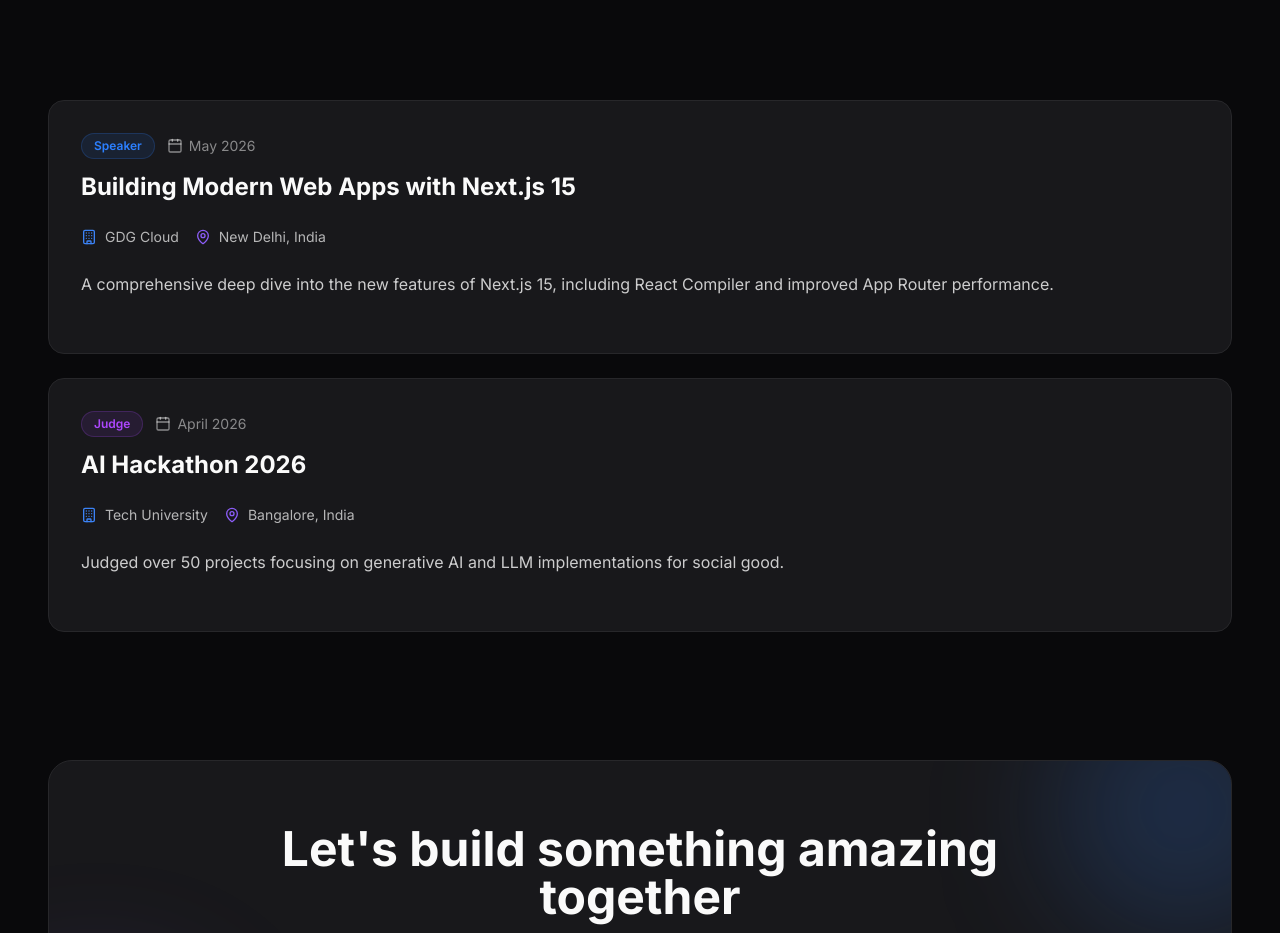
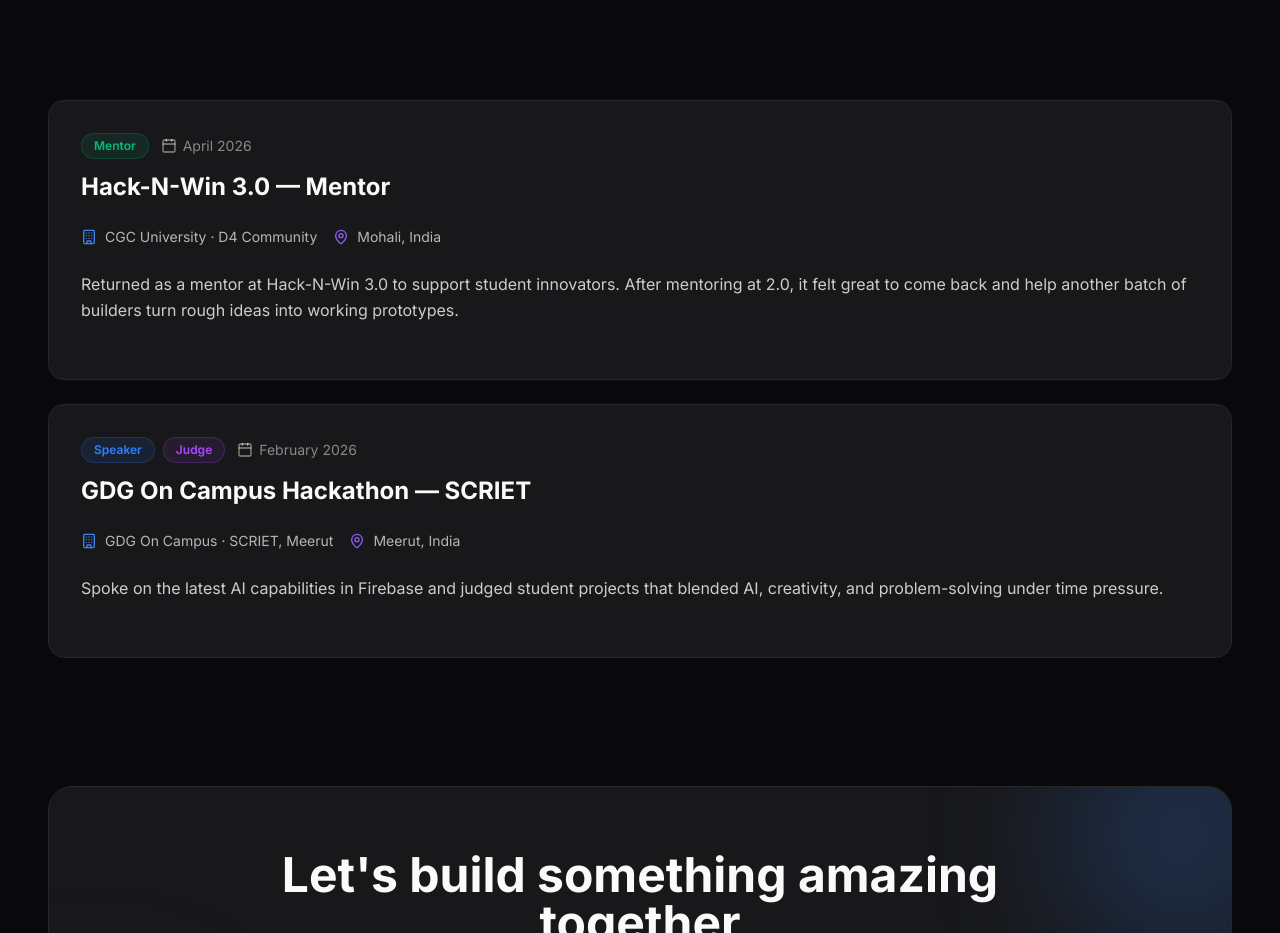
Before and after one commit to Kanishk0412/portfolio, a Next.js app: page / in a window 1280 px wide. Shown: the part 1780-2713 px from the top of the page. Built offline with nearby package versions, Linux system fonts and the light colour scheme.

Commit message:
refactor: trim scaffold comments and surface real events on home

```diff
--- a/src/app/about/page.tsx
+++ b/src/app/about/page.tsx
@@ -13,7 +13,6 @@
       />
 
       <div className="flex flex-col lg:flex-row gap-16 items-start mt-12">
-        {/* Left Column - Image & Quick Facts */}
         <motion.div
           initial={{ opacity: 0, x: -20 }}
           animate={{ opacity: 1, x: 0 }}
@@ -21,7 +20,6 @@
           className="w-full lg:w-1/3 space-y-8"
         >
           <div className="aspect-[4/5] bg-card-bg rounded-3xl overflow-hidden border border-card-border relative shadow-2xl">
-            {/* User image */}
             <img src="/profile.jpg" alt="Kanishk Tyagi" className="w-full h-full object-cover" onError={(e) => {
               (e.target as HTMLImageElement).src = "https://ui-avatars.com/api/?name=Kanishk+Tyagi&background=18181b&color=fafafa&size=800";
             }} />
@@ -39,16 +37,14 @@
           </div>
         </motion.div>
 
-        {/* Right Column - Bio & Timeline */}
         <div className="w-full lg:w-2/3 space-y-12">
-
           <motion.section
             initial={{ opacity: 0, y: 20 }}
             animate={{ opacity: 1, y: 0 }}
             transition={{ duration: 0.5, delay: 0.1 }}
           >
             <h2 className="text-2xl font-bold mb-4 flex items-center">
-              <span className="w-8 h-8 rounded-full bg-brand-primary/20 text-brand-primary flex items-center justify-center mr-3">👋</span>
+              <span className="w-1.5 h-7 rounded-full bg-brand-primary mr-3" />
               My Journey
             </h2>
             <div className="text-foreground/80 space-y-4 leading-relaxed text-lg">
--- a/src/app/contact/page.tsx
+++ b/src/app/contact/page.tsx
@@ -41,7 +41,6 @@
       />
 
       <div className="flex flex-col lg:flex-row gap-12 mt-12">
-        {/* Contact Info */}
         <motion.div
           initial={{ opacity: 0, y: 20 }}
           animate={{ opacity: 1, y: 0 }}
@@ -78,7 +77,6 @@
           </div>
         </motion.div>
 
-        {/* Contact Form */}
         <motion.div
           initial={{ opacity: 0, y: 20 }}
           animate={{ opacity: 1, y: 0 }}
@@ -98,7 +96,7 @@
                     value={formData.name}
                     onChange={handleChange}
                     className="w-full px-4 py-3 bg-background border border-card-border rounded-xl focus:outline-none focus:ring-2 focus:ring-brand-primary/50 transition-shadow"
-                    placeholder="John Doe"
+                    placeholder="Your name"
                   />
                 </div>
                 <div className="space-y-2">
@@ -111,7 +109,7 @@
                     value={formData.email}
                     onChange={handleChange}
                     className="w-full px-4 py-3 bg-background border border-card-border rounded-xl focus:outline-none focus:ring-2 focus:ring-brand-primary/50 transition-shadow"
-                    placeholder="john@example.com"
+                    placeholder="you@email.com"
                   />
                 </div>
               </div>
@@ -125,7 +123,7 @@
                   value={formData.message}
                   onChange={handleChange}
                   className="w-full px-4 py-3 bg-background border border-card-border rounded-xl focus:outline-none focus:ring-2 focus:ring-brand-primary/50 transition-shadow resize-none"
-                  placeholder="How can I help you?"
+                  placeholder="Tell me what you're working on, or just say hi."
                 />
               </div>
 
--- a/src/app/page.tsx
+++ b/src/app/page.tsx
@@ -9,10 +9,8 @@
 export default function Home() {
   return (
     <div className="flex flex-col gap-24 md:gap-32">
-      {/* Hero Section */}
       <section className="container mx-auto px-6 md:px-12 pt-12 md:pt-24 flex flex-col items-center text-center">
         <div className="mb-8 relative inline-block">
-          {/* User's professional photo will go here */}
           <div className="w-32 h-32 md:w-40 md:h-40 rounded-full border-4 border-card-border overflow-hidden bg-card-bg relative z-10 shadow-2xl">
             <ProfileImage className="w-full h-full object-cover" />
           </div>
@@ -43,12 +41,10 @@
         </div>
       </section>
 
-      {/* Impact Stats Section */}
       <section className="container mx-auto px-6 md:px-12">
         <Stats />
       </section>
 
-      {/* Featured Projects Section */}
       <section className="container mx-auto px-6 md:px-12">
         <div className="flex justify-between items-end mb-12">
           <SectionHeading
@@ -84,7 +80,6 @@
         </div>
       </section>
 
-      {/* Recent Events Section */}
       <section className="container mx-auto px-6 md:px-12">
         <div className="flex justify-between items-end mb-12">
           <SectionHeading
@@ -98,21 +93,21 @@
 
         <div className="space-y-6">
           <EventCard
-            title="Building Modern Web Apps with Next.js 15"
-            role="Speaker"
-            organization="GDG Cloud"
-            location="New Delhi, India"
-            date="May 2026"
-            description="A comprehensive deep dive into the new features of Next.js 15, including React Compiler and improved App Router performance."
+            title="Hack-N-Win 3.0 — Mentor"
+            role="Mentor"
+            organization="CGC University · D4 Community"
+            location="Mohali, India"
+            date="April 2026"
+            description="Returned as a mentor at Hack-N-Win 3.0 to support student innovators. After mentoring at 2.0, it felt great to come back and help another batch of builders turn rough ideas into working prototypes."
             index={0}
           />
           <EventCard
-            title="AI Hackathon 2026"
-            role="Judge"
-            organization="Tech University"
-            location="Bangalore, India"
-            date="April 2026"
-            description="Judged over 50 projects focusing on generative AI and LLM implementations for social good."
+            title="GDG On Campus Hackathon — SCRIET"
+            role={["Speaker", "Judge"]}
+            organization="GDG On Campus · SCRIET, Meerut"
+            location="Meerut, India"
+            date="February 2026"
+            description="Spoke on the latest AI capabilities in Firebase and judged student projects that blended AI, creativity, and problem-solving under time pressure."
             index={1}
           />
         </div>
@@ -123,7 +118,6 @@
         </div>
       </section>
 
-      {/* Quick About / CTA */}
       <section className="container mx-auto px-6 md:px-12 pb-24">
         <div className="bg-card-bg border border-card-border rounded-3xl p-8 md:p-16 text-center relative overflow-hidden">
           <div className="absolute top-0 right-0 -mr-20 -mt-20 w-64 h-64 bg-brand-primary/20 blur-3xl rounded-full" />
```
